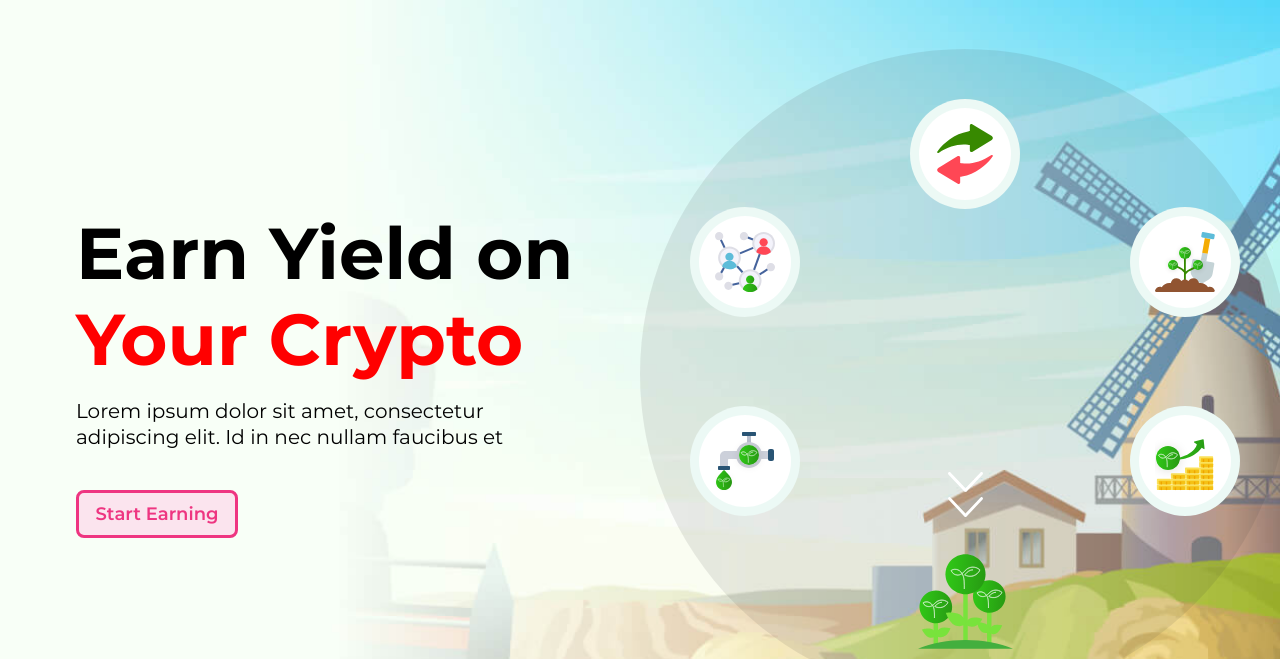
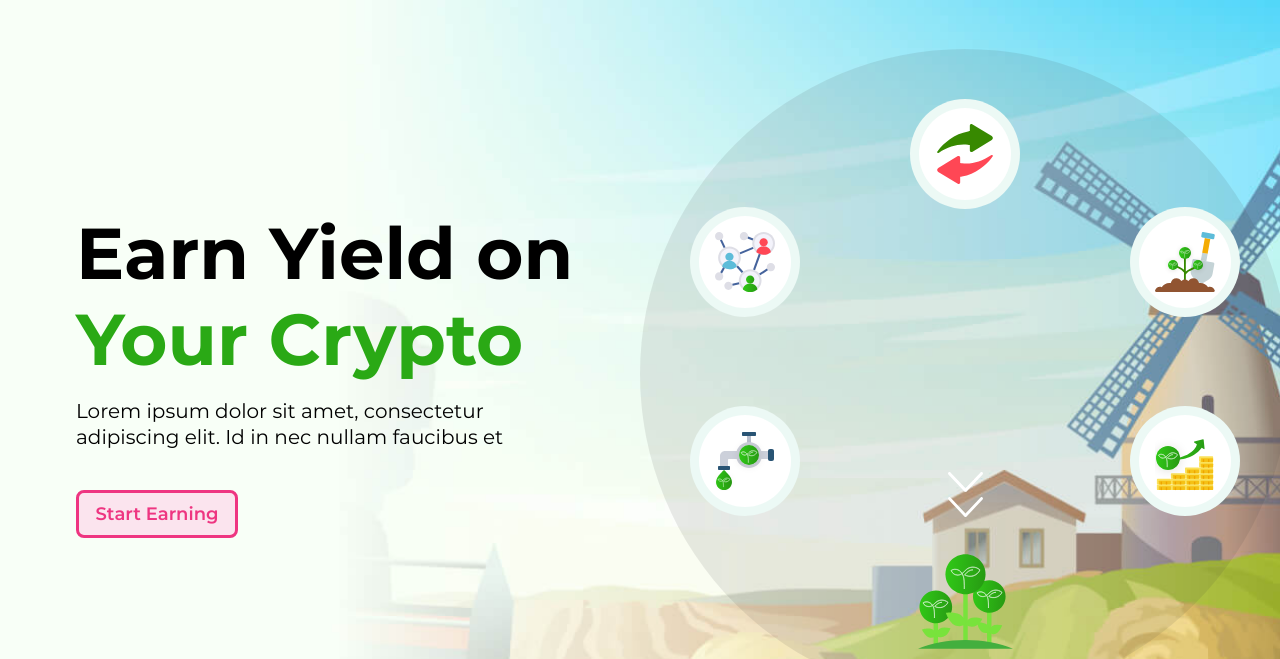
Before and after one commit to IRINA-W/FarmGrow, a plain HTML site: page index.html in a window 1280 px wide. Shown: the part 91-750 px from the top of the page. Drawn offline with Linux system fonts and the light colour scheme.

Commit message:
вернула как было

```diff
--- a/css/style.css
+++ b/css/style.css
@@ -190,8 +190,8 @@ body {
   margin-bottom: 1.6rem;
 }
 .promo__heading span {
-/*  color: #2aa915;*/
-color: red;
+  color: #2aa915;
+
 }
 .promo__text {
   line-height: 2.6rem;
```
